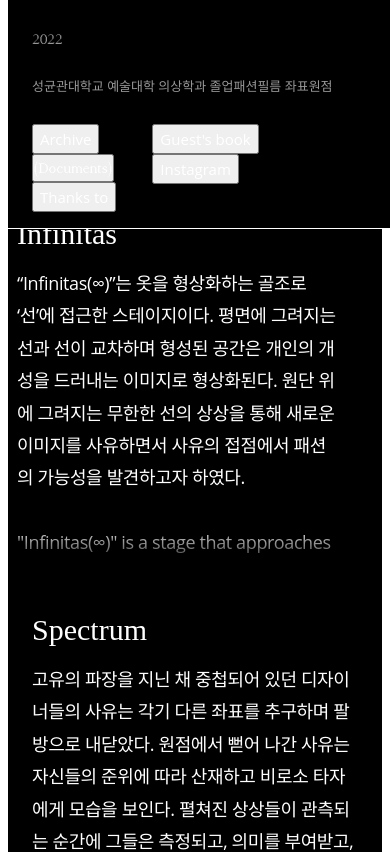
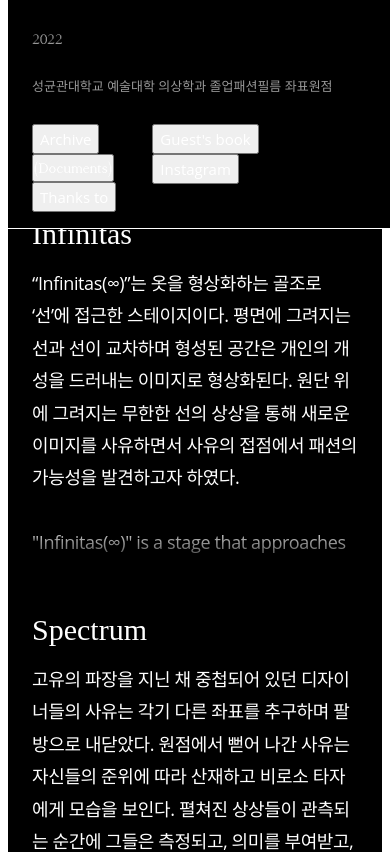
Before and after one commit to H4MMER-studio/skkf-online-exhibition-frontend, a Next.js app: page /documents in a window 390 px wide. Shown: the top 852 px of the page. Built offline with nearby package versions, Linux system fonts and the light colour scheme; a web font is replaced by a local one.

Commit message:
[ENH] : 도큐먼트 반응형 수정

```diff
--- a/src/components/Layout/Documents/MainContainer/index.tsx
+++ b/src/components/Layout/Documents/MainContainer/index.tsx
@@ -19,18 +19,9 @@ const STDContentContainer = styled.main`
 `;
 
 const STDContentWrapper = styled.article`
-  min-width: 320px;
+  min-width: 100%;
   flex: 1;
   position: relative;
-  margin-right: 36px;
-
-  &:last-child {
-    margin-right: 0;
-  }
-
-  &:nth-child(2) {
-    margin-right: 0;
-  }
 
   .h3_style {
     margin-bottom: 12px;
@@ -51,6 +42,19 @@ const STDContentWrapper = styled.article`
     font-size: 18px;
     line-height: 180%;
     letter-spacing: -0.02em;
+  }
+
+  @media ${device.tablet} {
+    min-width: 350px;
+    margin-right: 36px;
+
+    &:nth-child(2) {
+      margin-right: 0;
+    }
+
+    &:last-child {
+      margin-right: 0;
+    }
   }
 
   @media ${device.laptop} {
```
